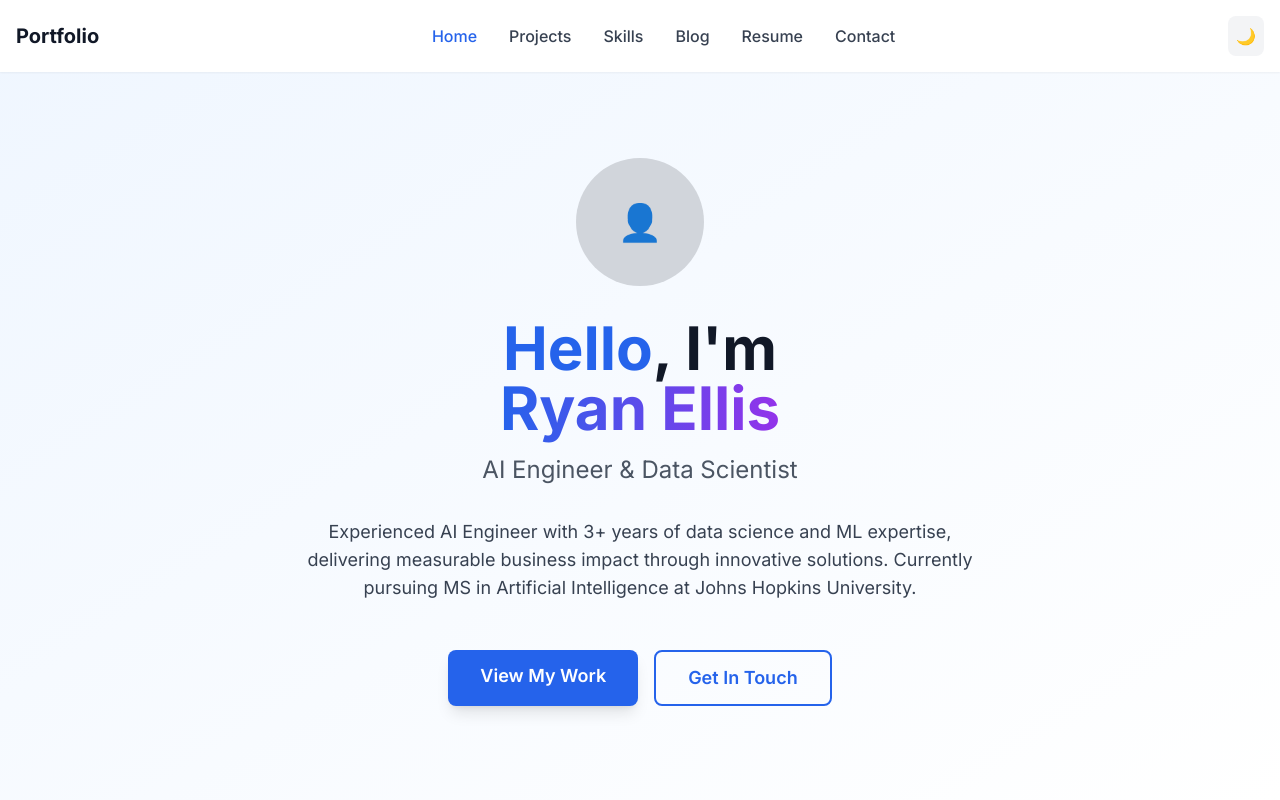
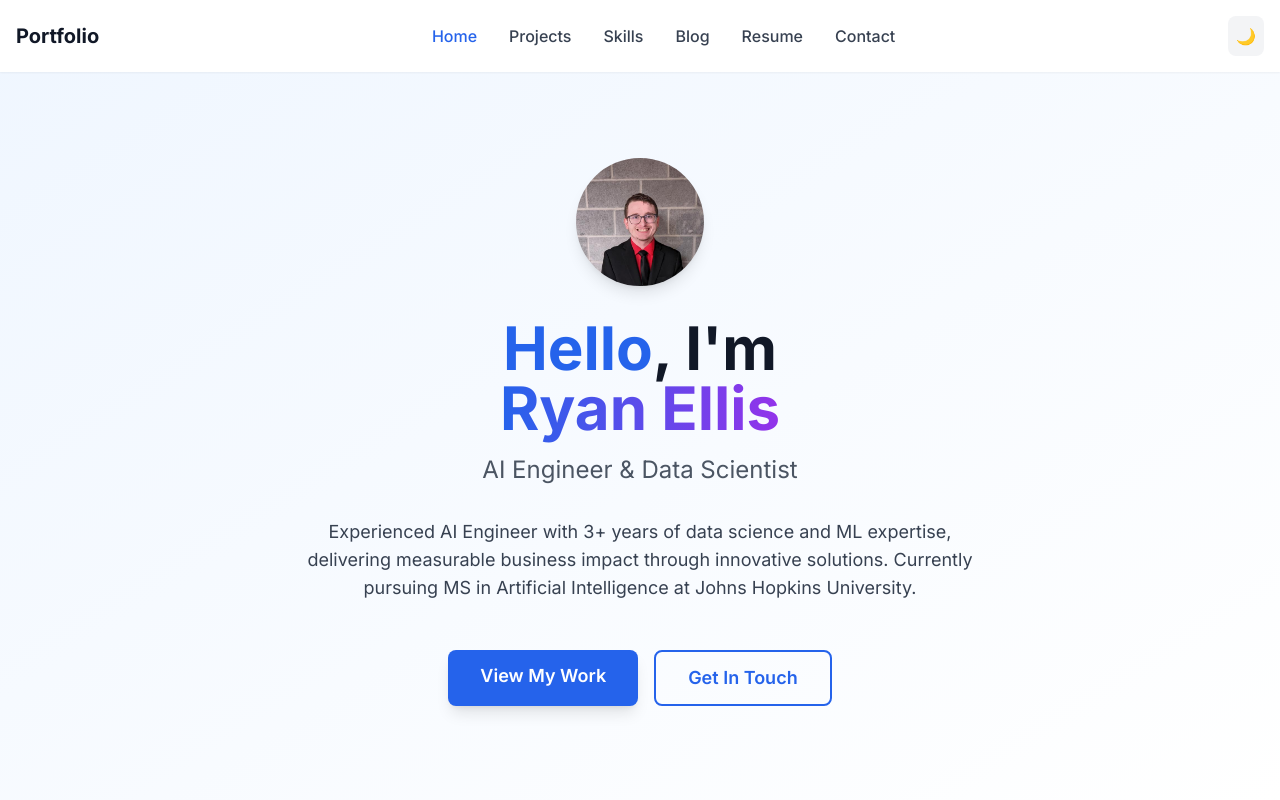
Before and after one commit to Codeblockz/My-Portfolio, a React (Create React App) app in the folder portfolio/: page / in a window 1280 px wide. Shown: the top 800 px of the page. Built offline with nearby package versions, Linux system fonts and the light colour scheme.

Commit message:
feat: Add headshot image to Hero component for enhanced personal branding

```diff
--- a/portfolio/src/components/Hero.jsx
+++ b/portfolio/src/components/Hero.jsx
@@ -7,8 +7,12 @@ const Hero = () => {
       <div className="container mx-auto px-4">
         <div className="text-center max-w-4xl mx-auto">
           <div className="mb-8">
-            <div className="w-32 h-32 bg-gray-300 dark:bg-gray-700 rounded-full mx-auto mb-6 flex items-center justify-center">
-              <span className="text-4xl">👤</span>
+            <div className="w-32 h-32 rounded-full mx-auto mb-6 overflow-hidden shadow-lg">
+              <img
+                src="/ryan-headshot.jpeg"
+                alt="Ryan Ellis - AI Engineer & Data Scientist"
+                className="w-full h-full object-cover"
+              />
             </div>
           </div>
           <h1 className="text-4xl md:text-6xl font-bold text-gray-900 dark:text-white mb-4">
```
Also changed, not shown: portfolio/public/ryan-headshot.jpeg (added).
